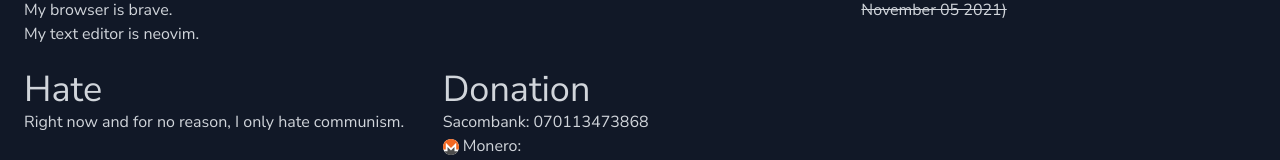
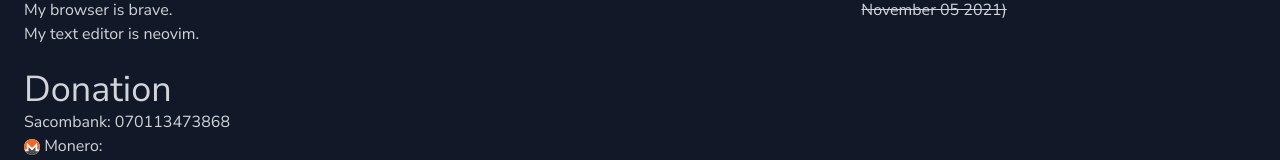
Before and after one commit to taiprogramer/nextjs.taiprogramer.xyz, a Next.js app: page / in a window 1280 px wide. Shown: the part 716-876 px from the top of the page. Built offline with nearby package versions, Linux system fonts and the light colour scheme.

Commit message:
[homepage: remove hating section]

```diff
--- a/i18n/en/Home.ts
+++ b/i18n/en/Home.ts
@@ -31,8 +31,6 @@
   dot: "dot",
   pgpTitle: "PGP Key",
   donation: "Donation",
-  hate: "Hate",
-  hateText: "Right now and for no reason, I only hate communism.",
   recommended: "Strongly Recommended",
   motto: "Country - Honor - Responsibility",
   workTitle: "Work",
--- a/i18n/index.ts
+++ b/i18n/index.ts
@@ -18,8 +18,6 @@
   dot: string;
   pgpTitle: string;
   donation: string;
-  hate: string;
-  hateText: string;
   recommended: string;
   motto: string;
   workTitle: string;
--- a/i18n/vi/Home.ts
+++ b/i18n/vi/Home.ts
@@ -31,9 +31,6 @@
   dot: "chấm",
   pgpTitle: "Khóa công khai PGP",
   donation: "Ủng hộ",
-  hate: "Không thích",
-  hateText:
-    "Ngay bây giờ và không vì bất cứ lý do gì, tôi chỉ ghét chủ nghĩa cộng sản.",
   recommended: "Khuyên dùng",
   motto: "Tổ quốc - Danh dự - Trách nhiệm",
   workTitle: "Công việc",
--- a/pages/index.tsx
+++ b/pages/index.tsx
@@ -130,7 +130,6 @@
             </li>
           </ul>
         </Card>
-        <Card title={t.hate}>{t.hateText}</Card>
         <Card title={t.donation}>
           Sacombank: 070113473868
           <br />
```
